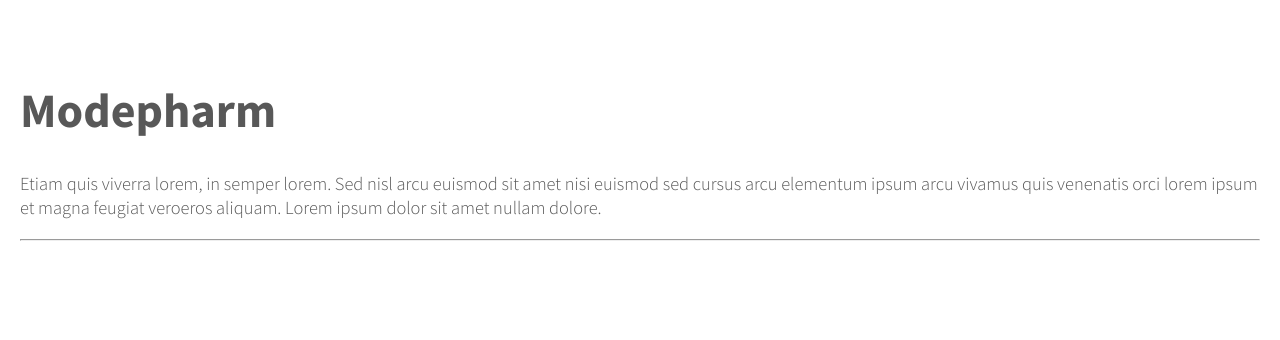
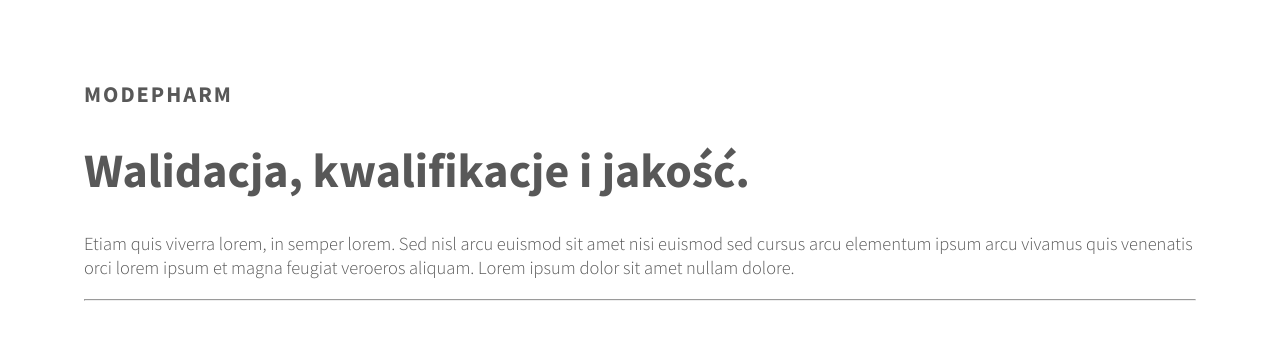
Before and after one commit to LukaszModelski/modepharm, a Vue app: page /#/ in a window 1280 px wide. Shown: the top 340 px of the page. Built offline with nearby package versions, Linux system fonts and the light colour scheme; no server answers.

Commit message:
created global.scss and vars.scss, start of styling

```diff
--- a/src/App.vue
+++ b/src/App.vue
@@ -4,13 +4,16 @@
       <Menu :menu="fullData.menu" :menu2="fullData.menu2"/>
     </template>
     <div id="main-content">
-      <h1>Modepharm</h1>
+      <div class="container">
+        <h1 class="company-name">Modepharm</h1>
+        <h1>Walidacja, kwalifikacje i jakość.</h1>
         <!-- <h1>Erat ut Sapien, mus curae, morbi dictum duis aenean auctor at Dictum.</h1> -->
         <p>Etiam quis viverra lorem, in semper lorem. Sed nisl arcu euismod sit amet nisi euismod sed cursus arcu elementum ipsum arcu vivamus quis venenatis orci lorem ipsum et magna feugiat veroeros aliquam. Lorem ipsum dolor sit amet nullam dolore.</p>
         <hr>
         <transition name="fade" mode="out-in">
           <router-view :key="$route.path" v-if="fullDataLoaded"></router-view>
         </transition>
+      </div>
     </div>
   </div>
 </template>
--- a/src/components/Home.vue
+++ b/src/components/Home.vue
@@ -40,16 +40,29 @@
     }
 </script>
 
-<style scoped>
+<style lang="scss" scoped>
+@import '../styles/vars';
 
 .grid-tiles{
     display: flex;
+    flex-wrap: wrap;
 }
 .tile{
-    /* width: 25%; */
+    width: 100%;
+
+
     margin: 1rem;
+    box-sizing: border-box;
     padding: 4rem 1rem;
     background-color: red;
+
+    @media screen and (min-width: $tablet-max) {
+        width: calc(50% - 2rem);
+    }
+    @media screen and (min-width: $mobile-max) {
+        width: calc(33.3% - 2rem);
+    }
+
 }
 
 </style>
--- a/src/styles/global.scss
+++ b/src/styles/global.scss
@@ -1,9 +1,32 @@
+@import './vars';
+
+//layout
+.container{
+    margin: 0 auto;
+    max-width: 1920px;
+    padding: 0 4rem;
+
+    @media screen and (max-width: $tablet-max) {
+        padding: 0 2rem;
+    }
+    @media screen and (max-width: $mobile-max) {
+        padding: 0 1rem;
+
+    }
+}
+
+// typography
 h1{
     font-size: 3rem;
     font-family: 'Source Sans Pro';
     font-weight: 700;
 }
-
+h1.company-name{
+    font-size: 1.4rem;
+    font-weight: 700;
+    text-transform: uppercase;
+    letter-spacing: 2px;
+}
 p{
     font-size: 1.15rem;
     line-height: 1.5rem;
--- a/src/styles/vars.scss
+++ b/src/styles/vars.scss
@@ -1 +1,18 @@
+// breakpoints
+$tablet-max: 1200px;
+$mobile-max: 767px;
+
+// colors
 $gray: #585858;
+
+
+
+
+
+
+
+
+// @mobilexs-max: 420px;
+// @m-mobilexs-max: ~"only screen and (max-width: @{mobilexs-max})";
+// @mobilexs-min: 419px;
+// @m-mobilexs-min: ~"only screen and (min-width: @{mobilexs-min})";
```
Lines whose indentation alone changed are shown as unchanged.
